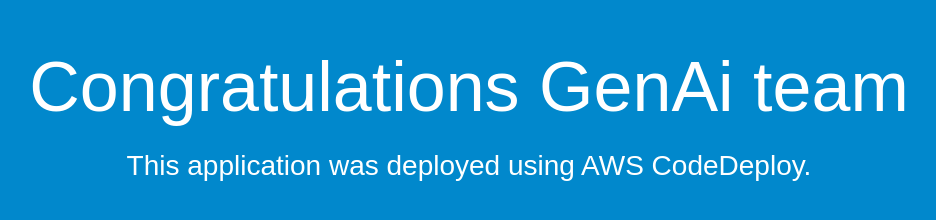
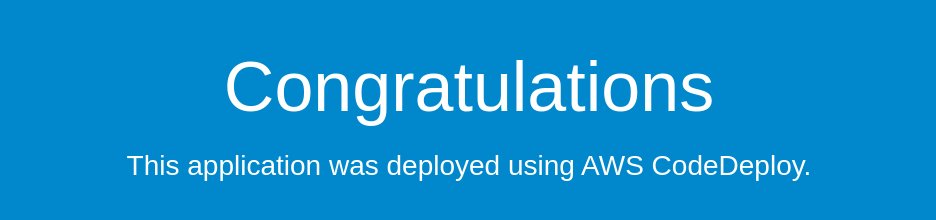
Before and after one commit to rajan-07r/Capstone-cicd, a plain HTML site: page index.html in a window 1280 px wide. Shown: the whole page, without its empty margins (171-1107 px from the left). Drawn offline with Linux system fonts and the light colour scheme.

Commit message:
Update index.html

```diff
--- a/index.html
+++ b/index.html
@@ -26,7 +26,7 @@
 </head>
 <body>
   <div align="center">
-    <h1>Congratulations GenAi team</h1>
+    <h1>Congratulations</h1>
     <h2>This application was deployed using AWS CodeDeploy.</h2>
   </div>
 </body>
```
